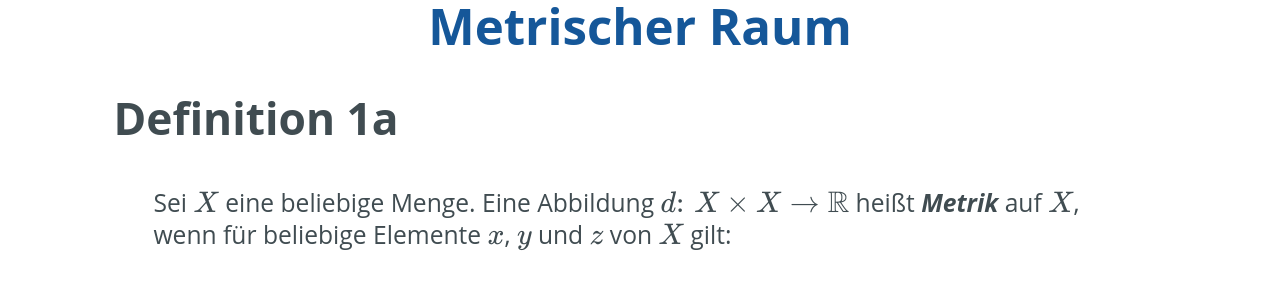
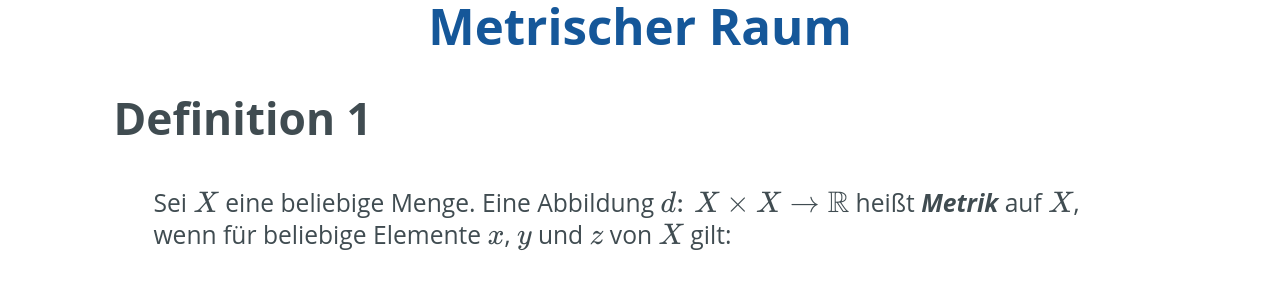
Before and after one commit to cs-LA/home, a Jekyll site: the page built from Topologie/MetrischerRaum.md, in a window 1280 px wide. Shown: the part 221-507 px from the top of the page. Built offline with Jekyll 4.4.1, drawn with Linux system fonts in a browser that asks for light colours; our own code applies the rules of GitHub Pages for plain Markdown files.

Commit message:
MetrischerRaum.md aktualisieren

```diff
--- a/Topologie/MetrischerRaum.md
+++ b/Topologie/MetrischerRaum.md
@@ -2,7 +2,7 @@
 # Metrischer Raum
 
 
-## Definition 1a
+## Definition 1
 
 > Sei $X$ eine beliebige Menge. Eine Abbildung $d \colon \, X \times X \to \mathbb{R}$ heißt ***Metrik*** auf $X$, wenn für beliebige Elemente $x$, $y$ und $z$ von $X$ gilt:
 
@@ -103,7 +103,7 @@
 
 [^2]: Dies ist Übung 2 aus *Grundkurs Topologie* von Gerd Laures und Markus Szymik
 
-Für Punkte $x = (x_1,x_2)$ der Ebene $\mathbb{R}^2$ seien
+> Für Punkte $x = (x_1,x_2)$ der Ebene $\mathbb{R}^2$ seien
 
 $$
 \begin{equation}
```
Also changed, not shown: other parts of Topologie/MetrischerRaum.md (+1 -1 lines).
